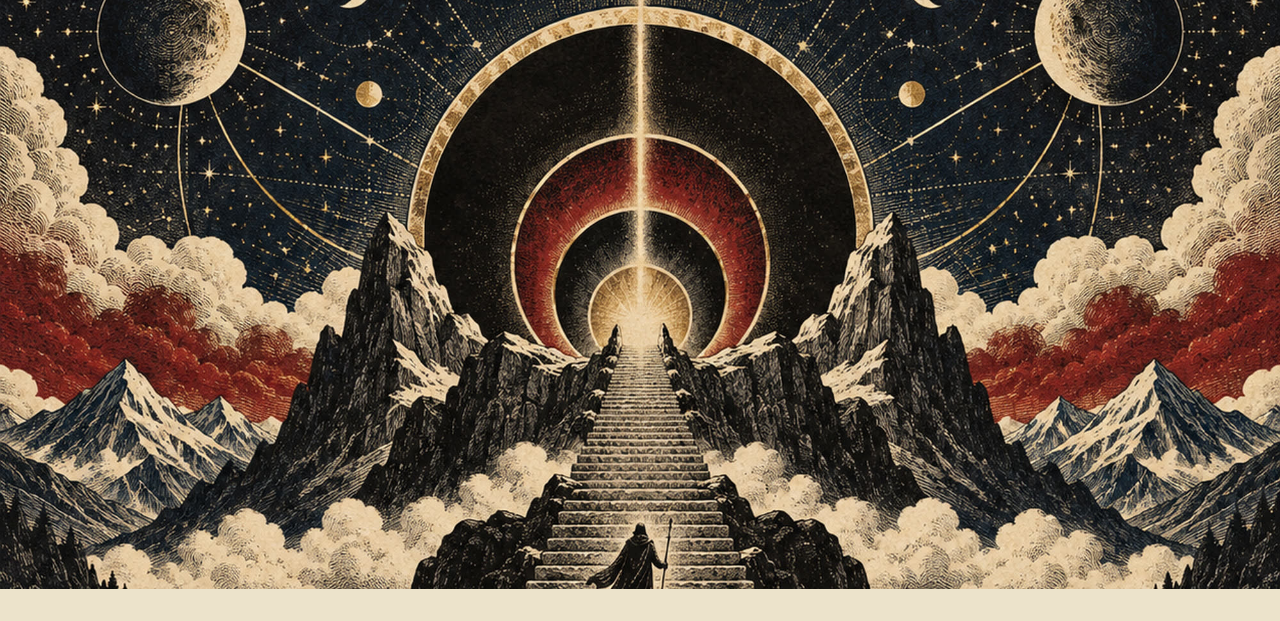
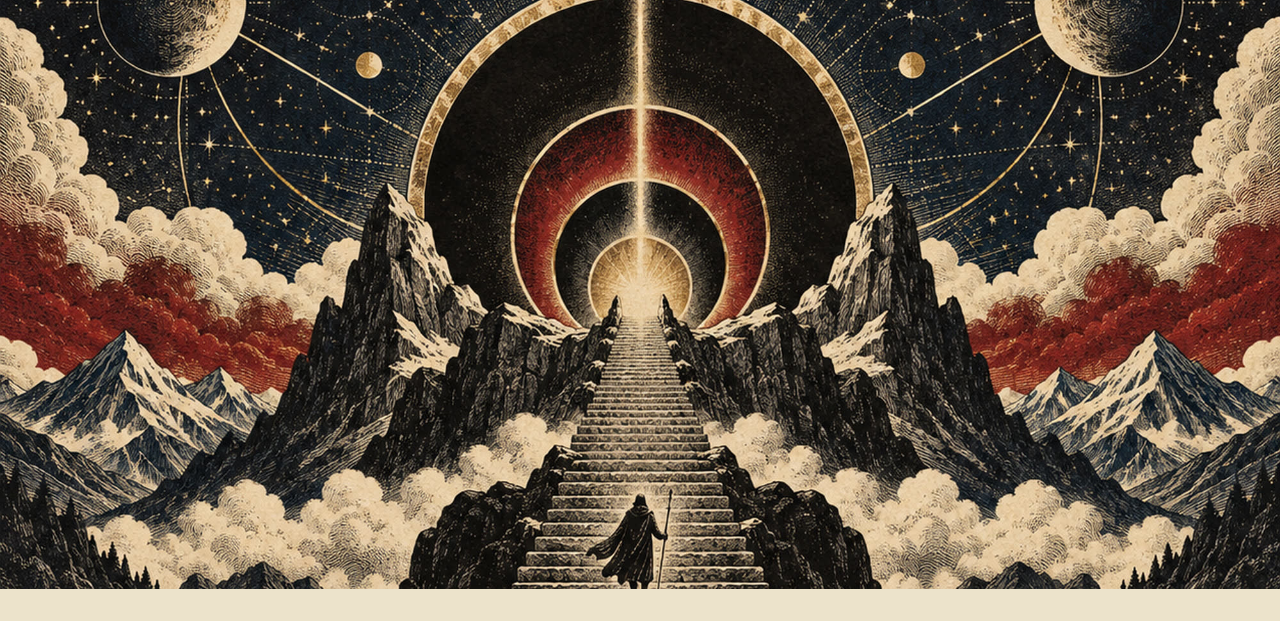
Before and after one commit to purple-phoenix/peakmindshow, a plain HTML site: page public/index.html in a window 1280 px wide. Shown: the top 621 px of the page. Drawn offline with nearby package versions, Linux system fonts and the light colour scheme; a web font is replaced by a local one.

Commit message:
fix: keep the climber in view at the bottom of the hero art
Co-Authored-By: Claude Opus 5.5 <noreply@anthropic.com>

```diff
--- a/public/index.html
+++ b/public/index.html
@@ -89,7 +89,7 @@ a:focus-visible, .btn:focus-visible { outline: 2px solid var(--gold); outline-of
   width: 100%;
   height: clamp(220px, 46vw, 620px);
   object-fit: cover;
-  object-position: 50% 78%;
+  object-position: 50% 100%;
 }
 
 /* The parchment band, like the cover */
```
